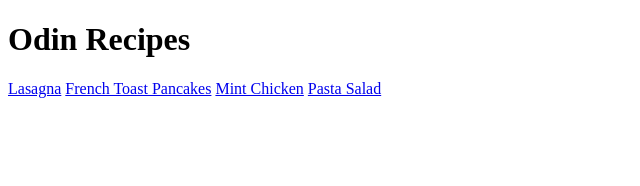
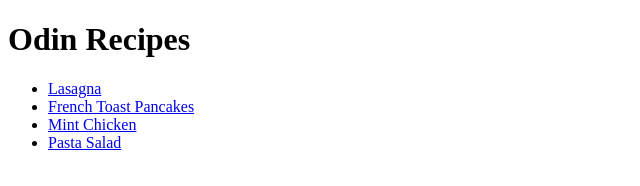
Before and after one commit to R0ttm/odin-recipes, a plain HTML site: page index.html in a window 1280 px wide. Shown: the whole page, without its empty margins (0-640 px from the left). Drawn offline with Linux system fonts and the light colour scheme.

Commit message:
Fix: links to recipes pages has been re ordered on a list.

```diff
--- a/index.html
+++ b/index.html
@@ -8,10 +8,12 @@
 </head>
 <body>
     <h1>Odin Recipes</h1>
-    <a href="./recipes/lasagna.html">Lasagna</a>
-    <a href="./recipes/french-toast-pancakes.html">French Toast Pancakes</a>
-    <a href="./recipes/mint-chicken.html">Mint Chicken</a>
-    <a href="./recipes/pasta-salad.html">Pasta Salad</a>
+    <ul>
+        <li><a href="./recipes/lasagna.html">Lasagna</a></li>
+        <li><a href="./recipes/french-toast-pancakes.html">French Toast Pancakes</a></li>
+        <li><a href="./recipes/mint-chicken.html">Mint Chicken</a></li>
+        <li><a href="./recipes/pasta-salad.html">Pasta Salad</a></li>
+    </ul>
 
 </body>
 </html>
```
